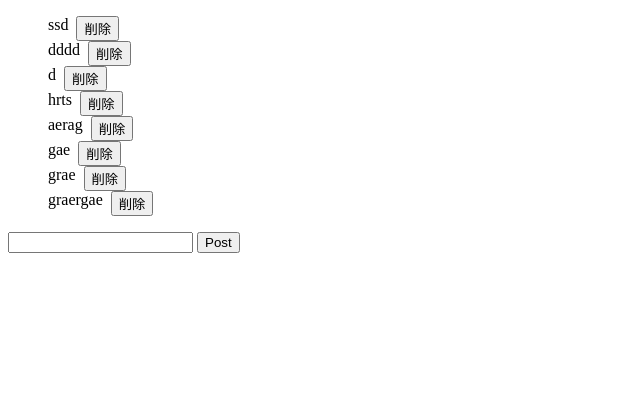
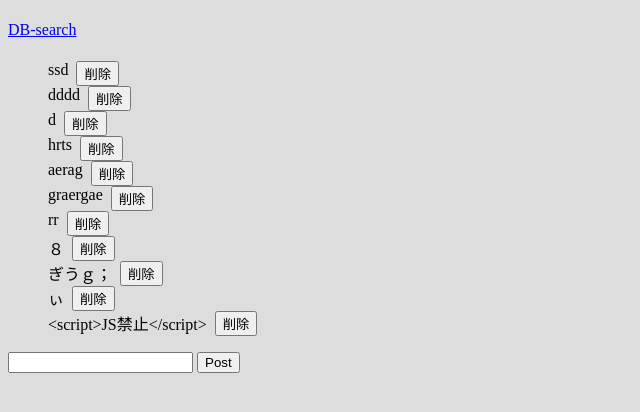
Before and after one commit to tumemoto5865/sns_training, a PHP site: page /web/index_a.php in a window 1280 px wide. Shown: the top 412 px of the page, without its empty margins (0-640 px from the left). Run offline with PHP 8.4, Linux system fonts and the light colour scheme.

Commit message:
ページデザイン作成中

```diff
--- a/src/app/_parts/_header.php
+++ b/src/app/_parts/_header.php
@@ -4,7 +4,7 @@
   <meta charset="UTF-8">
   <meta http-equiv="X-UA-Compatible" content="IE=edge">
   <meta name="viewport" content="width=device-width, initial-scale=1.0">
-  <title>簡易掲示板 by DotInstall</title>
+  <title>mySQL操作練習</title>
   <link rel="stylesheet" href="../../web/css/styles.css">
 </head>
 <body>
--- a/src/app/postProcess.php
+++ b/src/app/postProcess.php
@@ -1,5 +1,7 @@
 <?php
+require("../app/functions.php");
 
+include("../app/_parts/_header.php");//ヘッダー
 
 if ($_SERVER["REQUEST_METHOD"] === "POST")//リクエストメソッドがPOSTだったら
 {
@@ -40,4 +42,7 @@ else {//リクエストメソッドがPOSTではなかったら終了
   ?><p>Invalid Request</p><?php
   exit();
 }
+
+include("../app/_parts/_footer.php");
+
   ?>
--- a/src/app/postedText.txt
+++ b/src/app/postedText.txt
@@ -3,6 +3,9 @@ dddd
 d
 hrts
 aerag
-gae
-grae
 graergae
+rr
+８
+ぎうｇ；
+ぃ
+<script>JS禁止</script>
--- a/src/web/css/styles.css
+++ b/src/web/css/styles.css
@@ -1,3 +1,7 @@
+body{
+  background-color: #ddd;
+}
+
 ul {
   font-size: 100%;
 }
--- a/src/web/index_a.php
+++ b/src/web/index_a.php
@@ -5,7 +5,9 @@ require("../app/functions.php");
 include("../app/_parts/_header.php");//ヘッダー
 ?>
 
-
+<h1></h1>
+<a href="dbsearch.php">DB-search</a>
+<h1></h1>
 <?php
 $messages = file("../app/postedText.txt", FILE_IGNORE_NEW_LINES);
 ?>
```
Also changed, not shown: src/web/dbsearch.php (added, +17 -0 lines), 1 other file.
